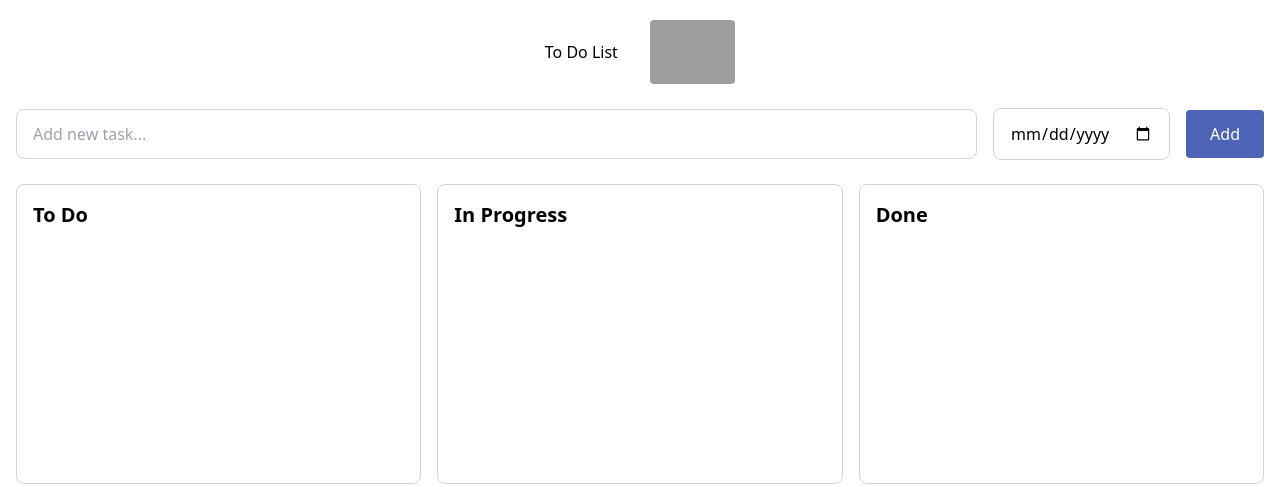
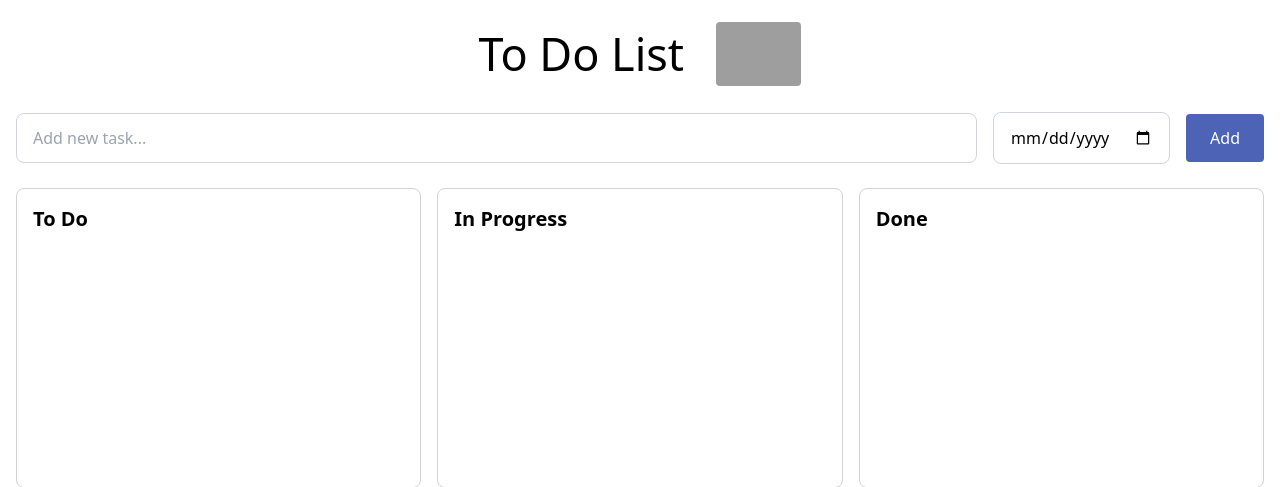
Before and after one commit to ayush3070000000/Simple-Task-Board, a Flask app: page / in a window 1280 px wide. Shown: the top 487 px of the page. Run offline with Flask 3, Linux system fonts and the light colour scheme; data that the repository does not hold is empty; some libraries are stand-ins or nearby versions; grey boxes are pictures that could not be loaded.

Commit message:
Update style.css

```diff
--- a/static/style.css
+++ b/static/style.css
@@ -83,6 +83,16 @@ body.dark .task {
     color: #555;
 }
 
+.main-heading{
+    font-weight: 500;
+    text-align: center;
+    font-size: 45px;
+
+}
+
+.image{
+    height :45px;
+}
 body.dark .task .due-date {
     color: #a1a1aa;
 }
```
